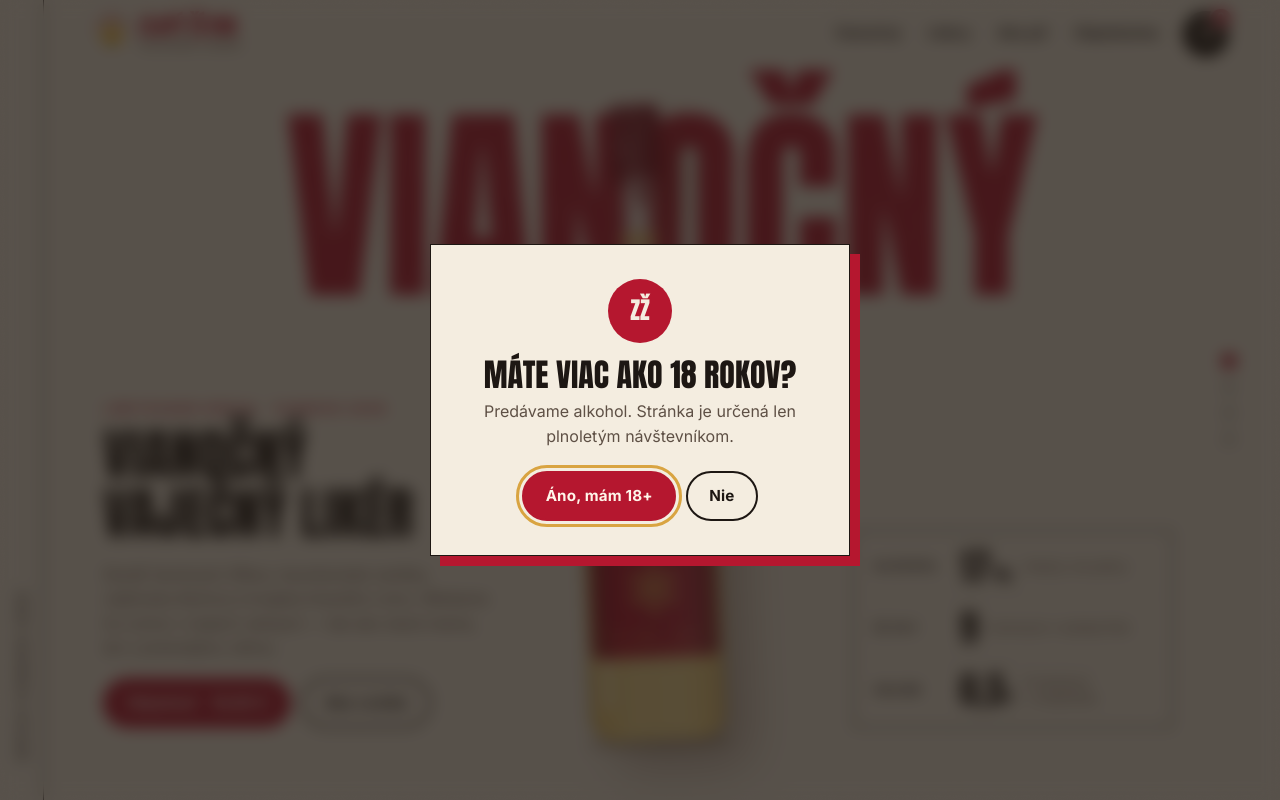
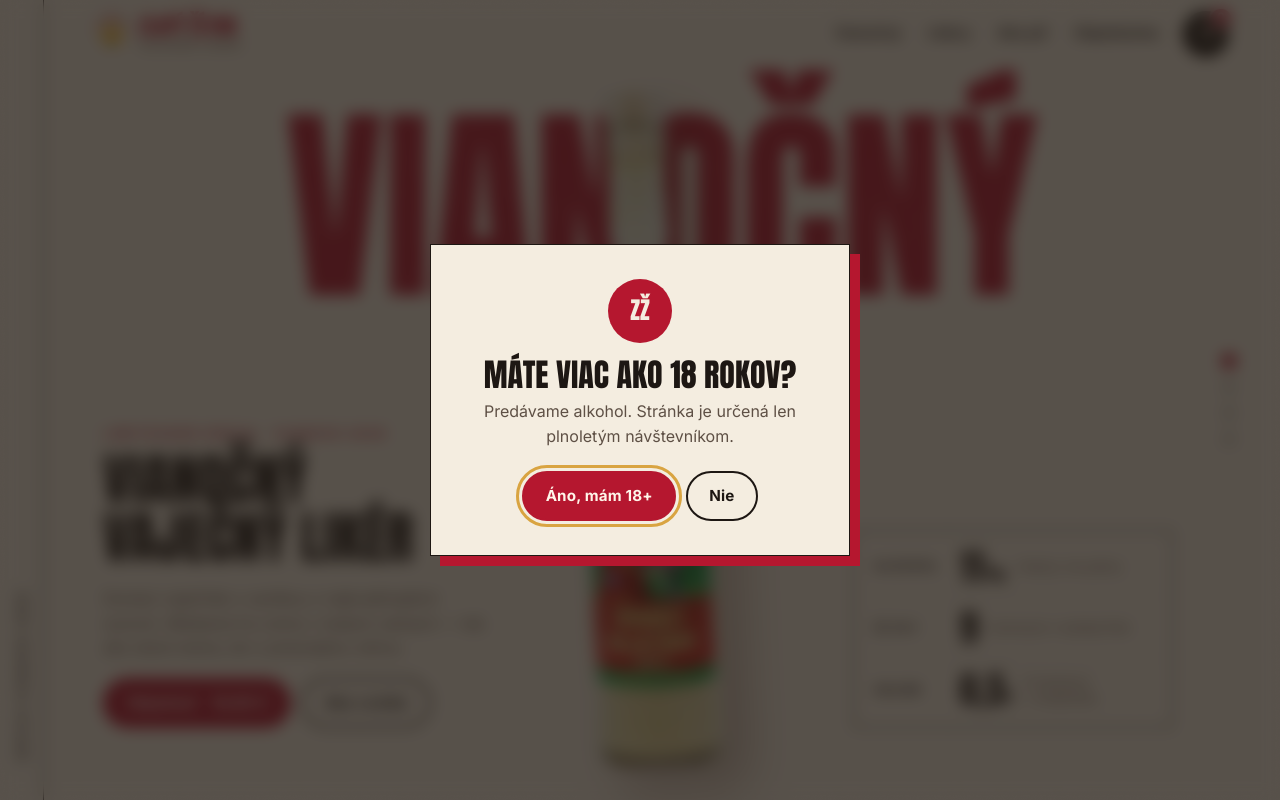
Before and after one commit to petkus2015/ideanet, a PHP site: page /liker/ in a window 1280 px wide. Run offline with PHP 8.4, Linux system fonts and the light colour scheme.

Commit message:
Liker: fotka Vianočného vaječňáka namiesto kreslenej fľaše
Fotka vyrezaná z bieleho pozadia (img/vianocny.webp), produkty s poľom
image sa zobrazia ako fotka, ostatné ostávajú kreslené. Alkohol 11 % podľa etikety.

Co-Authored-By: Claude Opus 5.5 <noreply@anthropic.com>
Claude-Session: https://claude.ai/code/session_01Efge3yABfCr4CdFJzywQJc

```diff
--- a/liker/app.js
+++ b/liker/app.js
@@ -220,7 +220,7 @@
         <div class="card__stage">
           <span class="card__badge ${p.id === 'vianocny' ? 'card__badge--hot' : ''}">${p.badge}</span>
           <div class="card__splat">${Art.splat(100 + i * 13, p.colors.label === '#F1E1BF' ? '#E7CF9F' : p.colors.label, { drip: false })}</div>
-          <div class="card__bottle">${Art.bottle(p)}</div>
+          <div class="card__bottle" style="--ar:${Art.ratio(p)}">${Art.product(p)}</div>
         </div>
         <div class="card__body">
           <p class="card__meta">${p.volume} · ${p.abv} % obj.</p>
@@ -296,7 +296,7 @@
         li.className = 'summary__item';
         li.dataset.id = id;
         li.innerHTML = `
-          <div class="summary__thumb">${Art.bottle(p)}</div>
+          <div class="summary__thumb">${Art.product(p)}</div>
           <div>
             <p class="summary__name">${p.name} <small>${p.volume}</small></p>
             <div class="summary__ctrl">
@@ -337,7 +337,7 @@
     const a = from.getBoundingClientRect(), b = cartBtn.getBoundingClientRect();
     const f = document.createElement('div');
     f.className = 'flyer';
-    f.innerHTML = Art.bottle(PRODUCTS[id], { plain: true });
+    f.innerHTML = Art.product(PRODUCTS[id], { plain: true });
     f.style.left = (a.left + a.width / 2 - 20) + 'px';
     f.style.top = (a.top + a.height / 2 - 60) + 'px';
     document.body.appendChild(f);
@@ -548,7 +548,8 @@
     CATALOG.products.forEach((p) => { PRODUCTS[p.id] = p; });
     cleanCart();
 
-    $('.bottle-float').innerHTML = Art.bottle(PRODUCTS.vianocny);
+    $('.bottle-float').innerHTML = Art.product(PRODUCTS.vianocny, { eager: true });
+    bottleEl.style.setProperty('--ar', Art.ratio(PRODUCTS.vianocny));
     glassEl.innerHTML = Art.glass();
     initStory();
     renderShelf();
--- a/liker/art.js
+++ b/liker/art.js
@@ -157,5 +157,14 @@
     return `<svg viewBox="-180 -180 360 360" aria-hidden="true" xmlns="http://www.w3.org/2000/svg"><g fill="${color}"><path d="${d} Z"/>${drops}${opts.drip === false ? '' : drip}</g></svg>`;
   }
 
-  window.ZZArt = { bottle, glass, splat, rng };
+  /** Produkt: fotka, ak je v katalógu, inak nakreslená fľaša */
+  function product(p, opts = {}) {
+    if (p.image) {
+      return `<img class="photo" src="${esc(p.image)}" alt="${esc(p.name)}" decoding="async" ${opts.eager ? 'fetchpriority="high"' : 'loading="lazy"'} style="aspect-ratio:${p.imageRatio || 0.33}">`;
+    }
+    return bottle(p, opts);
+  }
+  const ratio = (p) => (p.image ? (p.imageRatio || 0.33) : 1 / 3);
+
+  window.ZZArt = { bottle, glass, splat, rng, product, ratio };
 })();
--- a/liker/dakujeme.html
+++ b/liker/dakujeme.html
@@ -44,7 +44,7 @@
   var money = new Intl.NumberFormat('sk-SK', { style: 'currency', currency: 'EUR' });
 
   fetch('data/products.json').then(function (r) { return r.json(); }).then(function (c) {
-    $('bottle').innerHTML = ZZArt.bottle(c.products[0]);
+    $('bottle').innerHTML = ZZArt.product(c.products[0], { eager: true });
   }).catch(function () {});
 
   function clearCart() { try { localStorage.removeItem('zz-cart'); } catch (e) {} }
--- a/liker/index.html
+++ b/liker/index.html
@@ -13,6 +13,7 @@
 <link rel="preconnect" href="https://fonts.googleapis.com">
 <link rel="preconnect" href="https://fonts.gstatic.com" crossorigin>
 <link href="https://fonts.googleapis.com/css2?family=Anton&family=Fraunces:ital,opsz,wght@1,9..144,500&family=Inter:wght@400;500;600;700&display=swap" rel="stylesheet">
+<link rel="preload" as="image" href="img/vianocny.webp" fetchpriority="high">
 <link rel="stylesheet" href="styles.css">
 </head>
 <body>
@@ -72,14 +73,14 @@
         <div class="panel panel--left">
           <p class="eyebrow">Limitovaná edícia · Vianoce 2026</p>
           <h1 class="title">Vianočný<br>vaječný likér</h1>
-          <p class="lead m-hide">Deväť čerstvých žĺtkov, bourbonská vanilka, cejlónska škorica a&nbsp;kvapka tmavého rumu. Miešame ho ručne v&nbsp;malých várkach — tak ako stará mama, len s&nbsp;presnejšou váhou.</p>
+          <p class="lead m-hide">Domáci vaječňák s&nbsp;vanilkou z&nbsp;najkvalitnejších surovín. Miešame ho ručne v&nbsp;malých várkach — tak ako stará mama, len s&nbsp;presnejšou váhou.</p>
           <div class="btns">
             <button class="btn btn--red" type="button" data-buy="vianocny">Objednať · <span data-price="vianocny">16,90 €</span></button>
             <a class="btn btn--ghost m-hide" href="#" data-goto="1">Ako vzniká</a>
           </div>
         </div>
         <dl class="panel panel--right stats">
-          <div><dt>Alkohol</dt><dd><b>17<small>%</small></b><span>Hrejivý, nie pálivý.</span></dd></div>
+          <div><dt>Alkohol</dt><dd><b>11<small>%</small></b><span>Hrejivý, nie pálivý.</span></dd></div>
           <div><dt>Žĺtky</dt><dd><b>9</b><span>čerstvých v&nbsp;každej fľaši</span></dd></div>
           <div><dt>Objem</dt><dd><b>0,5<small>l</small></b><span>6 mesiacov v&nbsp;chladničke</span></dd></div>
         </dl>
--- a/liker/styles.css
+++ b/liker/styles.css
@@ -215,13 +215,14 @@ button { cursor: pointer; }
 .bottle-wrap {
   position: absolute; z-index: 3;
   left: 50%; bottom: 3vh;
-  height: min(84vh, 860px); aspect-ratio: 200 / 600;
-  margin-left: calc(min(84vh, 860px) * -1 / 6);
+  height: min(86vh, 880px); aspect-ratio: var(--ar, .3333);
+  margin-left: calc(min(86vh, 880px) * var(--ar, .3333) * -.5);
   will-change: transform;
   pointer-events: none;
 }
 .bottle-float { width: 100%; height: 100%; }
-.bottle-float svg { width: 100%; height: 100%; overflow: visible; filter: drop-shadow(24px 26px 22px rgba(70, 30, 10, .26)); }
+.bottle-float svg, .bottle-float img { width: 100%; height: 100%; overflow: visible; filter: drop-shadow(24px 26px 22px rgba(70, 30, 10, .26)); }
+.photo { display: block; height: 100%; width: auto; max-width: none; object-fit: contain; user-select: none; -webkit-user-drag: none; }
 body:not(.is-loaded) .bottle-float { visibility: hidden; }
 .is-loaded .bottle-float { animation: drop 1.3s var(--ease-back) both, sway 7s 1.4s ease-in-out infinite; }
 @keyframes drop { from { transform: translateY(-115vh) rotate(-14deg); } }
@@ -317,7 +318,7 @@ body:not(.is-loaded) .bottle-float { visibility: hidden; }
   .mega { top: calc(var(--header) + 2svh); }
   .mega--mid { top: calc(var(--header) + 2svh); }
   .mega--ghost { bottom: auto; top: calc(var(--header) + 2svh); }
-  .bottle-wrap { height: 50svh; bottom: 32svh; margin-left: calc(50svh * -1 / 6); }
+  .bottle-wrap { height: 52svh; bottom: 31svh; margin-left: calc(52svh * var(--ar, .3333) * -.5); }
   .glass { height: 22svh; bottom: 32svh; }
   .panel--left, .panel--right, .panel--top {
     left: 16px; right: 16px; width: auto; top: auto;
@@ -342,7 +343,7 @@ body:not(.is-loaded) .bottle-float { visibility: hidden; }
   .btns .btn { flex: 1; }
 }
 @media (max-width: 760px) and (max-height: 640px) {
-  .bottle-wrap { height: 44svh; margin-left: calc(44svh * -1 / 6); bottom: 34svh; }
+  .bottle-wrap { height: 44svh; margin-left: calc(44svh * var(--ar, .3333) * -.5); bottom: 34svh; }
   .lead { display: none; }
 }
 
@@ -379,8 +380,8 @@ body:not(.is-loaded) .bottle-float { visibility: hidden; }
 .card__splat { position: absolute; left: 50%; top: 50%; width: 92%; translate: -50% -50%; transform: scale(.82) rotate(0deg); transition: transform .8s var(--ease-back); }
 .card__splat svg { width: 100%; height: auto; overflow: visible; }
 .card:hover .card__splat { transform: scale(1) rotate(20deg); }
-.card__bottle { position: absolute; left: 50%; bottom: -6%; height: 96%; aspect-ratio: 200 / 600; translate: -50% 0; transition: transform .7s var(--ease-back); }
-.card__bottle svg { width: 100%; height: 100%; overflow: visible; filter: drop-shadow(14px 16px 12px rgba(60, 25, 8, .28)); }
+.card__bottle { position: absolute; left: 50%; bottom: -6%; height: 96%; aspect-ratio: var(--ar, .3333); translate: -50% 0; transition: transform .7s var(--ease-back); }
+.card__bottle svg, .card__bottle img { width: 100%; height: 100%; overflow: visible; filter: drop-shadow(14px 16px 12px rgba(60, 25, 8, .28)); }
 .card:hover .card__bottle { transform: translateY(-7%) rotate(-5deg); }
 .card__badge { position: absolute; top: 12px; left: 12px; z-index: 2; padding: 5px 10px; border-radius: 999px; background: var(--ink); color: var(--paper); font-size: .68rem; font-weight: 700; letter-spacing: .1em; text-transform: uppercase; }
 .card__badge--hot { background: var(--red); }
@@ -487,7 +488,7 @@ body:not(.is-loaded) .bottle-float { visibility: hidden; }
 .summary__item { display: grid; grid-template-columns: 44px 1fr auto; gap: 12px; align-items: center; padding: 12px 0; border-top: 1px solid var(--line); animation: itemIn .45s var(--ease-out); }
 @keyframes itemIn { from { opacity: 0; transform: translateX(-12px); } }
 .summary__thumb { height: 74px; }
-.summary__thumb svg { height: 100%; width: auto; margin: 0 auto; overflow: visible; }
+.summary__thumb svg, .summary__thumb img { height: 100%; width: auto; margin: 0 auto; overflow: visible; }
 .summary__name small { white-space: nowrap; font-weight: 500; color: var(--ink-soft); }
 .summary__name { margin: 0 0 6px; font-weight: 700; font-size: .92rem; line-height: 1.25; }
 .summary__ctrl { display: flex; align-items: center; gap: 8px; }
@@ -544,7 +545,7 @@ body:not(.is-loaded) .bottle-float { visibility: hidden; }
 
 /* lietajúca fľaša do košíka */
 .flyer { position: fixed; z-index: 80; width: 40px; height: 120px; pointer-events: none; }
-.flyer svg { width: 100%; height: 100%; }
+.flyer svg, .flyer img { width: auto; height: 100%; margin: 0 auto; }
 
 /* overenie veku */
 .agegate { position: fixed; inset: 0; z-index: 90; display: grid; place-items: center; padding: 20px; background: rgba(29, 23, 19, .72); -webkit-backdrop-filter: blur(8px); backdrop-filter: blur(8px); }
@@ -560,7 +561,7 @@ body:not(.is-loaded) .bottle-float { visibility: hidden; }
 .thanks { min-height: 100svh; display: grid; place-items: center; padding: calc(var(--header) + 24px) var(--gutter) 48px; text-align: center; }
 .thanks__card { max-width: 620px; }
 .thanks__bottle { height: 280px; width: fit-content; margin: 0 auto 18px; animation: drop 1.2s var(--ease-back) both; }
-.thanks__bottle svg { height: 100%; width: auto; overflow: visible; filter: drop-shadow(16px 18px 14px rgba(60, 25, 8, .26)); }
+.thanks__bottle svg, .thanks__bottle img { height: 100%; width: auto; overflow: visible; filter: drop-shadow(16px 18px 14px rgba(60, 25, 8, .26)); }
 .thanks .big { font-size: clamp(3rem, 12vw, 7rem); margin-bottom: 16px; }
 .thanks__box { display: inline-block; margin: 8px 0 24px; padding: 14px 20px; border: 1.5px solid var(--ink); background: var(--paper-2); font-weight: 600; }
 .demo-flag { display: inline-block; margin-bottom: 14px; padding: 4px 10px; border-radius: 999px; background: var(--gold); font-size: .74rem; font-weight: 700; letter-spacing: .1em; text-transform: uppercase; }
```
Also changed, not shown: liker/data/products.json (+49 -8 lines), liker/img/vianocny.webp (added).
